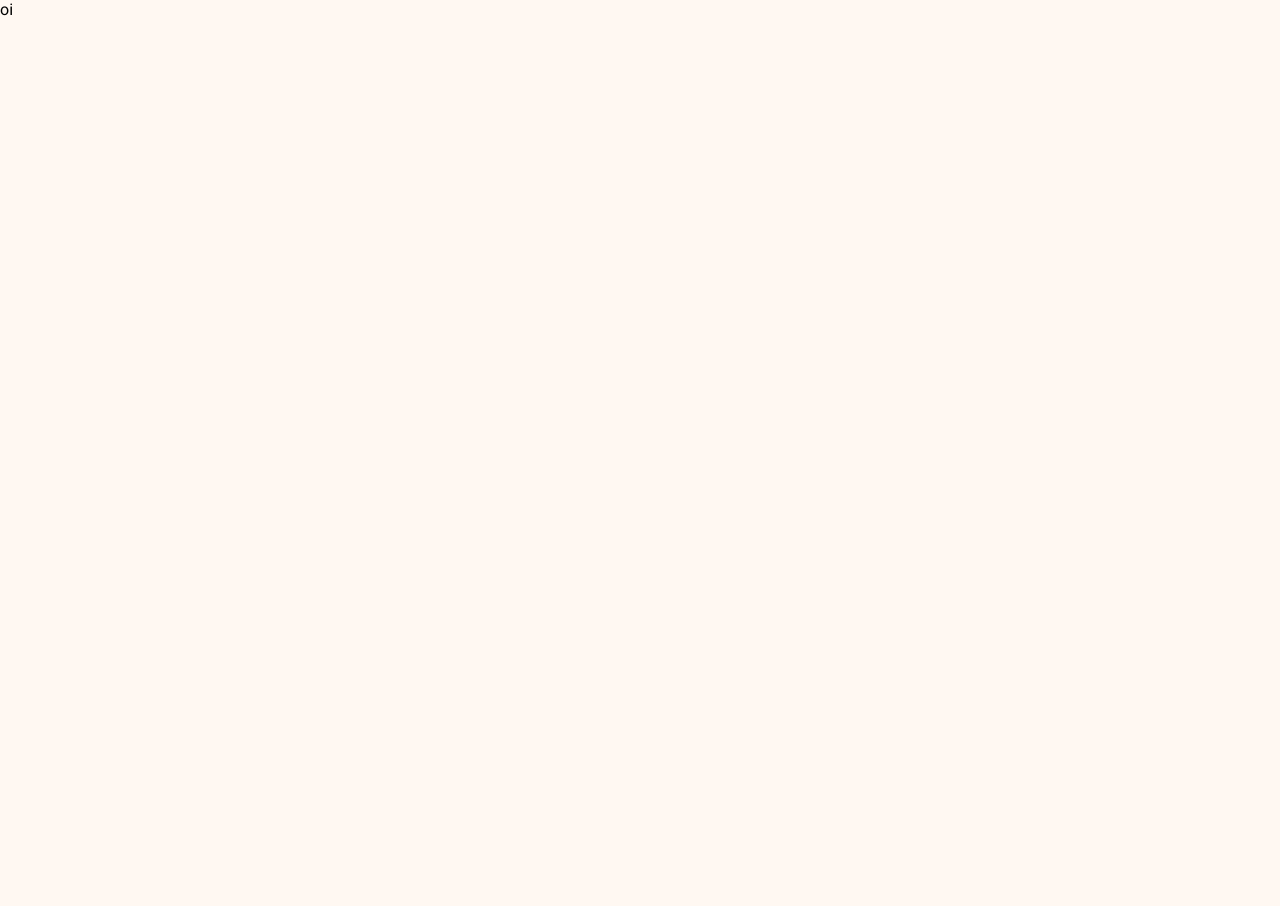
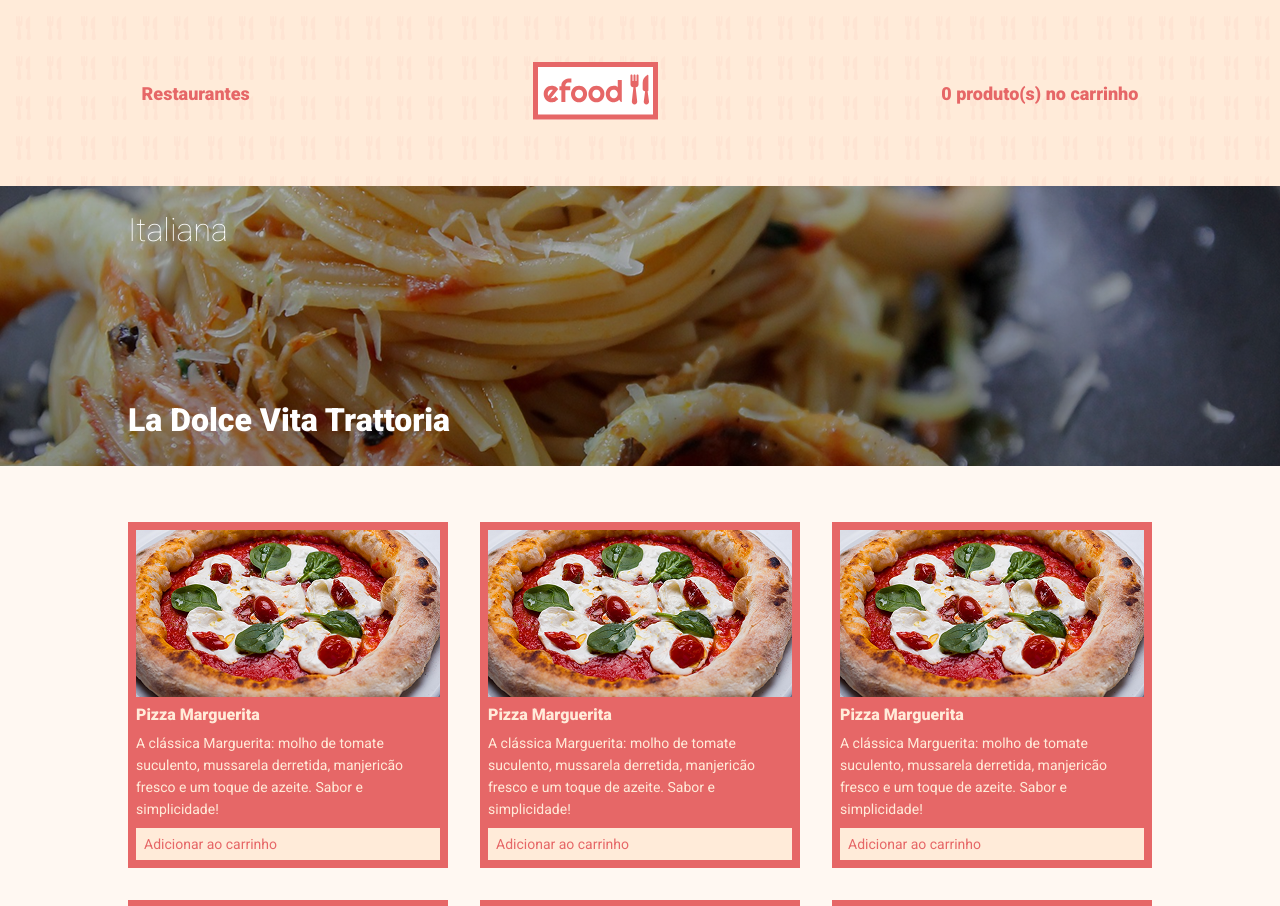
Before and after one commit to eriicdev/Efood, a React (Vite) app: page /perfil in a window 1280 px wide. Shown: the top 906 px of the page. Before the commit the page ends 800 px from the top, so only its background shows below. Built offline with nearby package versions, Linux system fonts and the light colour scheme.

Commit message:
construindo a segunda página do projeto

```diff
--- /dev/null
+++ b/src/components/Button/styles.ts
@@ -0,0 +1,14 @@
+import styled from "styled-components";
+import { cores } from "../../styles";
+
+
+export const Botao = styled.div`
+    background-color: ${cores.bege};
+    color: ${cores.rose};
+    font-size: 14px;
+    padding: 4px 84px;
+    max-width: 304px;
+    width: 100%;
+    display: block;
+    margin: 0 auto;
+`
--- /dev/null
+++ b/src/components/Food/index.tsx
@@ -0,0 +1,16 @@
+import { ContainerFood, ImagemFood, TitleFood, DescriptionFood } from './styles'
+import Pizzaimg from '../../assets/Pizza.png'
+import { Botao } from '../Button/styles'
+
+const Food = () => (
+    <ContainerFood>
+        <ImagemFood src={Pizzaimg} alt="Pizza" />
+        <div>
+            <TitleFood>Pizza Marguerita</TitleFood>
+            <DescriptionFood>A clássica Marguerita: molho de tomate suculento, mussarela derretida, manjericão fresco e um toque de azeite. Sabor e simplicidade!</DescriptionFood>
+            <Botao>Adicionar ao carrinho</Botao>
+        </div>
+    </ContainerFood>
+)
+
+export default Food
--- /dev/null
+++ b/src/components/Food/styles.ts
@@ -0,0 +1,31 @@
+import styled from "styled-components";
+import { cores } from "../../styles";
+
+export const ContainerFood = styled.div`
+    max-width: 320px;
+    width: 100%;
+    background-color: ${cores.rose};
+
+    div{
+        padding: 8px;
+    }
+`
+
+export const ImagemFood = styled.img`
+    display: block;
+    margin: 0 auto;
+    padding-top: 8px;
+`
+
+export const TitleFood = styled.h4`
+    font-size: 16px;
+    font-weight: 900;
+    padding-bottom: 8px;
+`
+
+export const DescriptionFood = styled.p`
+    font-size: 14px;
+    font-weight: 400;
+    line-height: 22px;
+    padding-bottom: 8px;
+`
--- /dev/null
+++ b/src/components/FoodList/index.tsx
@@ -0,0 +1,19 @@
+import { List } from './styles'
+
+import { Container } from "../../styles"
+import Food from '../Food'
+
+const FoodList = () => (
+    <Container>
+        <List>
+            <Food />
+            <Food />
+            <Food />
+            <Food />
+            <Food />
+            <Food />
+        </List>
+    </Container>
+)
+
+export default FoodList
--- /dev/null
+++ b/src/components/FoodList/styles.ts
@@ -0,0 +1,12 @@
+import styled from "styled-components";
+import { cores } from "../../styles";
+
+export const List = styled.ul`
+    display: grid;
+    grid-template-columns: 1fr 1fr 1fr;
+    column-gap: 32px;
+    gap: 32px;
+    padding-top: 56px;
+    color: ${cores.bege};
+    padding-bottom: 120px;
+`
--- /dev/null
+++ b/src/components/HeaderBanner/index.tsx
@@ -0,0 +1,28 @@
+import fundoImg from '../../assets/Fundo.png'
+import logo from '../../assets/logo.svg'
+import banner from '../../assets/Banner.png'
+
+
+import {Imagem, Text, Banner, TextBanner, RestaurantName} from './styles'
+import { Container } from '../../styles'
+import { Link } from 'react-router-dom'
+
+const HeaderBanner = () => (
+    <>
+    <Imagem style={{ backgroundImage: `url(${fundoImg})` }}>
+        <Text>Restaurantes</Text>
+        <Link to="/">
+            <img src={logo} alt="Efood" />
+        </Link>
+        <Text>0 produto(s) no carrinho</Text>
+    </Imagem>
+    <Banner style={{ backgroundImage: `linear-gradient(rgba(0, 0, 0, 0.3), rgba(0, 0, 0, 0.4)), url(${banner})`}}>
+        <Container>
+            <TextBanner>Italiana</TextBanner>
+            <RestaurantName>La Dolce Vita Trattoria</RestaurantName>
+        </Container>
+    </Banner>
+    </>
+)
+
+export default HeaderBanner
--- /dev/null
+++ b/src/components/HeaderBanner/styles.ts
@@ -0,0 +1,37 @@
+import styled from "styled-components";
+import { cores } from "../../styles";
+
+export const Imagem = styled.div`
+    width: 100%;
+    height: 186px;
+    display: flex;
+    justify-content: space-around;
+    align-items: center;
+`
+
+export const Text = styled.h3`
+    font-size: 18px;
+    font-weight: 900;
+    color: ${cores.rose};
+`
+
+export const Banner = styled.div`
+    width: 100%;
+    height: 280px;
+    color: ${cores.branca};
+    background-repeat: no-repeat;
+    background-size: cover;
+`
+
+export const TextBanner = styled.p`
+    padding-top: 25px;
+    font-size: 32px;
+    font-weight: 100;
+    padding-bottom: 152px;
+`
+
+export const RestaurantName = styled.p`
+    font-size: 32px;
+    font-weight: 900;
+    width: 672px;
+`
--- a/src/pages/Perfil/index.tsx
+++ b/src/pages/Perfil/index.tsx
@@ -1,7 +1,14 @@
+import FoodList from "../../components/FoodList"
+import Footer from "../../components/Footer"
+import HeaderBanner from "../../components/HeaderBanner"
+
+
 const Perfil = () =>(
-    <div>
-        oi
-    </div>
+    <>
+    <HeaderBanner />
+    <FoodList />
+    <Footer />
+    </>
 )
 
 export default Perfil
```
Also changed, not shown: src/components/Button/index.tsx (added, +7 -0 lines), src/assets/Banner.png (added), src/assets/Pizza.png (added).
